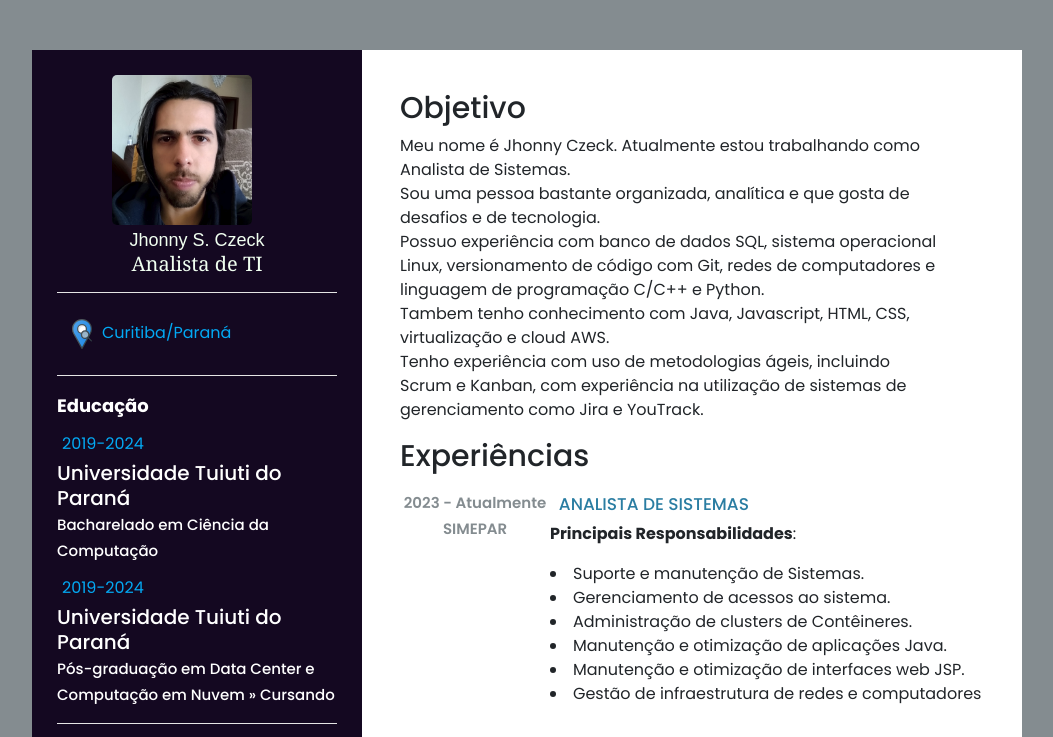
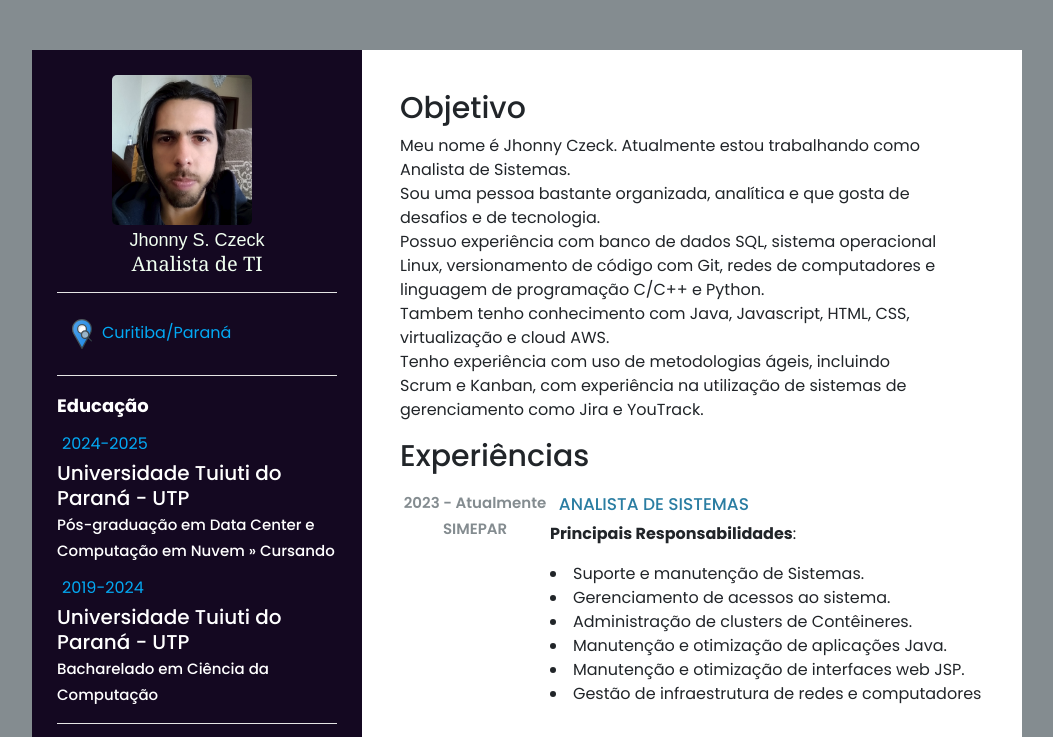
Before and after one commit to jhonny-czk/Portfolio, a plain HTML site: page curriculo/index.html in a window 1280 px wide. Shown: the top 737 px of the page, without its empty margins (113-1166 px from the left). Drawn offline with nearby package versions, Linux system fonts and the light colour scheme.

Commit message:
Update index.html

```diff
--- a/curriculo/index.html
+++ b/curriculo/index.html
@@ -29,10 +29,10 @@
             <div>
                 <ul class="educacao">
                     <label for="educacao"><b>Educação</b></label>
+                    <li>2024-2025</li>
+                    <h3>Universidade Tuiuti do Paraná - UTP<br><span>Pós-graduação em Data Center e Computação em Nuvem » Cursando</span></h3>
                     <li>2019-2024</li>
-                    <h3>Universidade Tuiuti do Paraná<br><span>Bacharelado em Ciência da Computação</span></h3>
-                    <li>2019-2024</li>
-                    <h3>Universidade Tuiuti do Paraná<br><span>Pós-graduação em Data Center e Computação em Nuvem » Cursando</span></h3>
+                    <h3>Universidade Tuiuti do Paraná - UTP<br><span>Bacharelado em Ciência da Computação</span></h3>
                 </ul>
                 <hr class="linha-2"></hr>
             </div>
```
